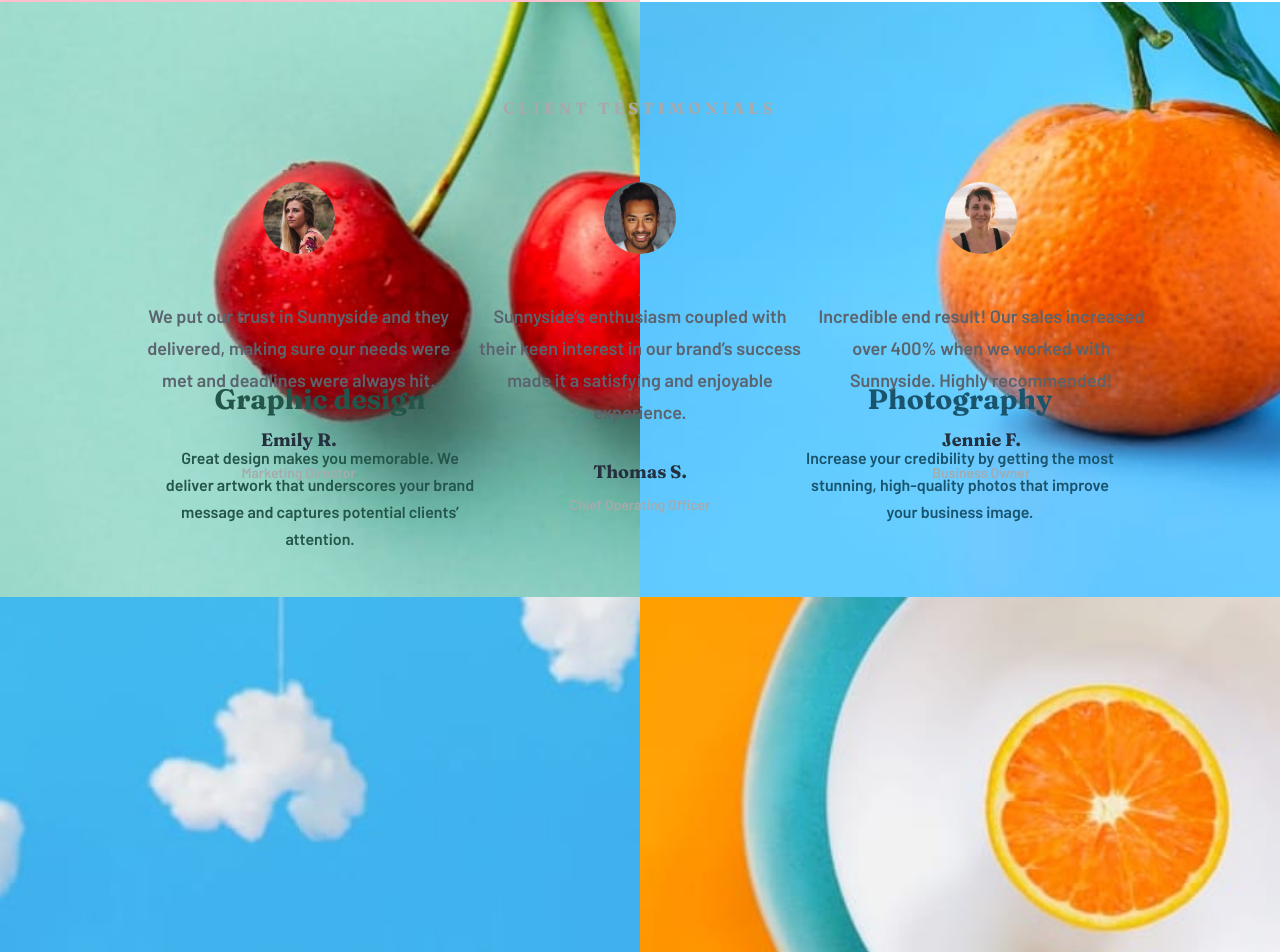
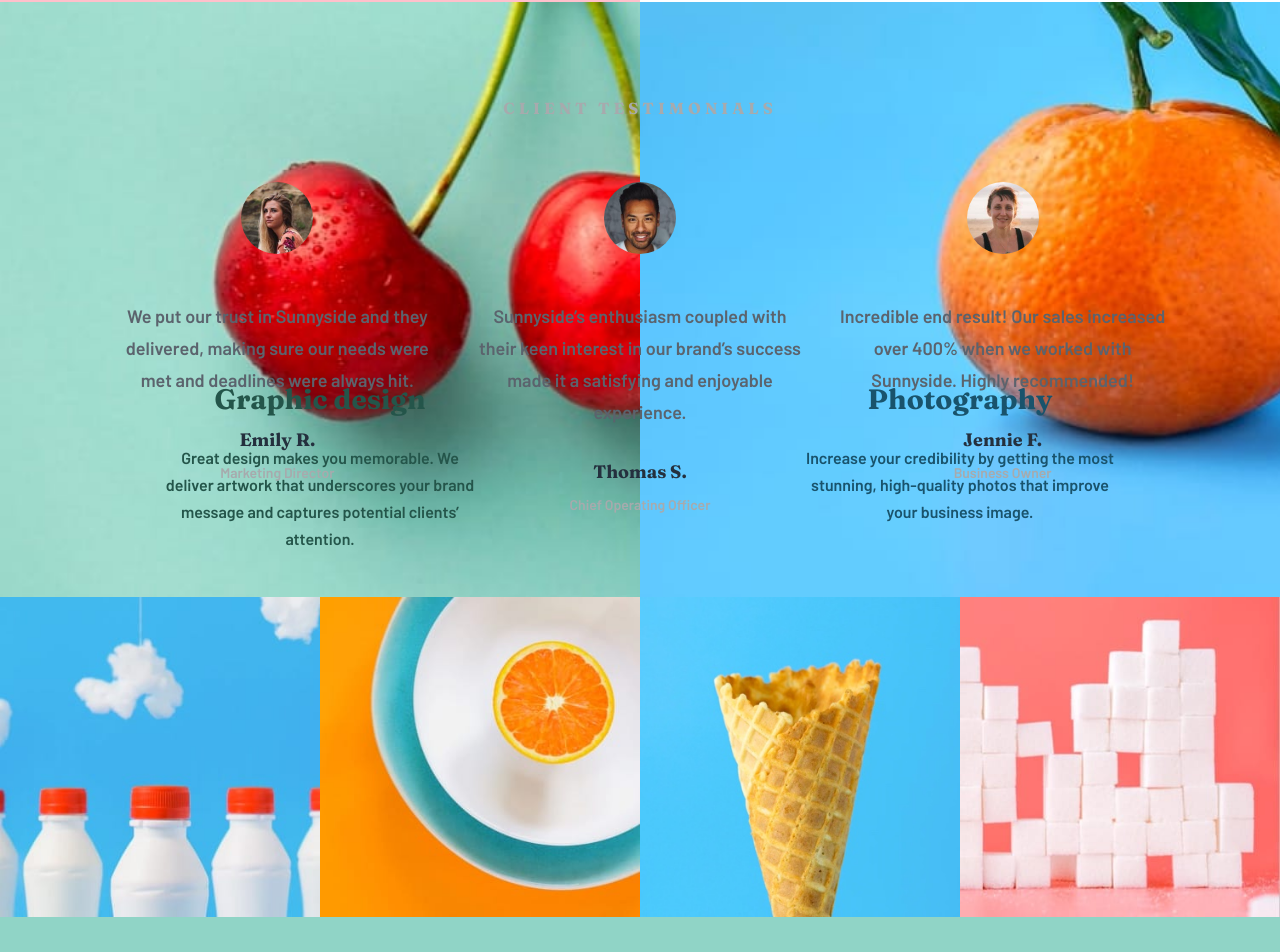
Before and after one commit to ltc870/sunnysideagencylandingpage, a React (Vite) app: page / in a window 1280 px wide. Shown: the part 2162-3114 px from the top of the page. Built offline with nearby package versions, Linux system fonts and the light colour scheme.

Commit message:
added styling to gallery section

```diff
--- a/src/components/Testimonials.module.css
+++ b/src/components/Testimonials.module.css
@@ -77,6 +77,16 @@
         flex-direction: row;
         justify-content: center;
         margin: 0 auto;
-        width: 80%;
+        width: 85%;
+    }
+
+    .gallery {
+        display: grid;
+        grid-template-columns: repeat(4, auto);
+    }
+
+    .galleryPicture {
+        display: block;
+        width: 100%;
     }
 }
```
